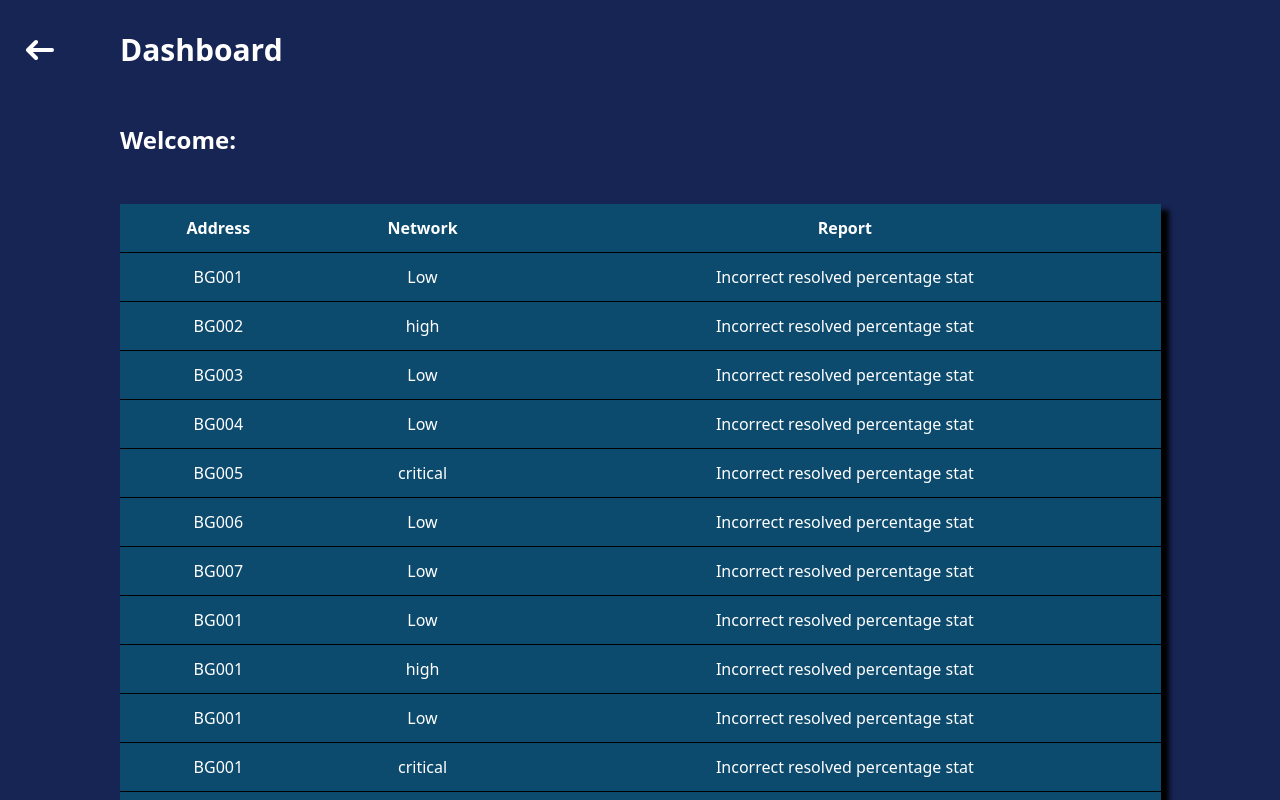
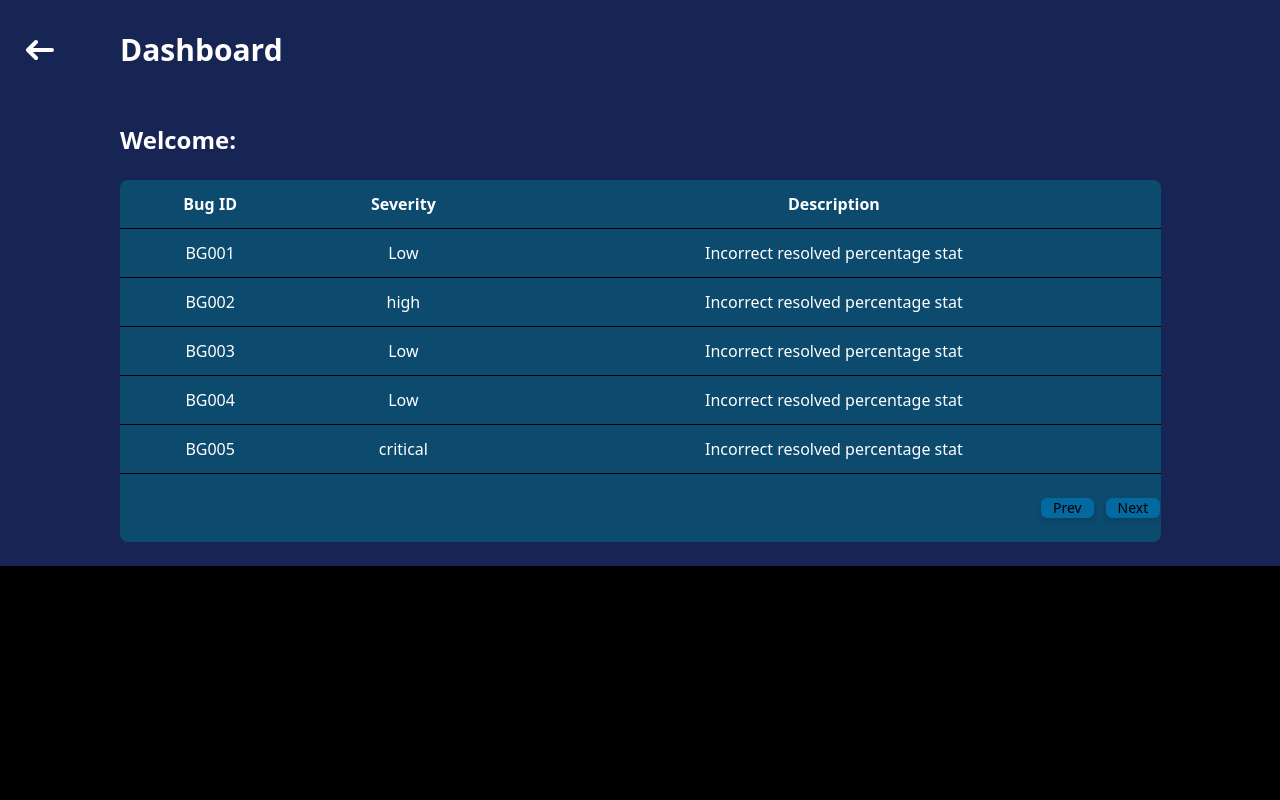
Before and after one commit to shubhangigawande/AI-Audit-FrontEnd, a React (Vite) app: page /MyDashboard in a window 1280 px wide. Shown: the top 800 px of the page. Built offline with nearby package versions, Linux system fonts and the light colour scheme.

Commit message:
upload files

```diff
--- a/src/components/Auditing.tsx
+++ b/src/components/Auditing.tsx
@@ -169,9 +169,9 @@ export function Auditing() {
               </select>
             </div>
 
-            <input type='text' placeholder='Search Project by Token/ Contact address' className='w-full max-w-md p-2 rounded-l h-12 placeholder-white font-semibold bg-gray-300 text-center' />
+            <input type='text' placeholder='Search Project by Token/ Contact address' className='w-full max-w-md p-2 text-black rounded-l h-12 placeholder-white font-semibold bg-gray-300 text-center' />
             <Link to="/SearchClick">
-              <button className='bg-green-400 text-white p-2 h-12 rounded-r hover:bg-green-600 w-12'>
+              <button className='bg-green-400 p-2 h-12 rounded-r hover:bg-green-600 w-12'>
                 <i className='fas fa-search'></i>
               </button>
             </Link>
--- a/src/components/Certifiction.tsx
+++ b/src/components/Certifiction.tsx
@@ -1,4 +1,5 @@
 export function Certification(){
+
     return(
         <div className='flex items-center mt-2 space-x-12'>
 
@@ -44,6 +45,9 @@ export function Certification(){
                         data security for millions of users."
                     </p>
                 </div>
+
+
+
 </div>
     )
 }
--- a/src/components/MyDashboard.tsx
+++ b/src/components/MyDashboard.tsx
@@ -3,8 +3,12 @@ import { useState, useEffect } from 'react';
 import axios from 'axios';
 
 export function MyDashboard() {
+  const [data, setData] = useState([]);
+  const [currentPage, setCurrentPage] = useState(1);
+  const [selectedItems, setSelectedItems] = useState(new Set());
 
-  const [data, setData] = useState([]);
+  const itemsPerPage = 5;
+  const totalPages = Math.ceil(data.length / itemsPerPage);
 
   useEffect(() => {
     axios.get('/data.json')
@@ -15,6 +19,17 @@ export function MyDashboard() {
         console.error('Error fetching data:', error);
       });
   }, []);
+
+  const handlePageChange = (pageNumber) => {
+    if (pageNumber > 0 && pageNumber <= totalPages) {
+      setCurrentPage(pageNumber);
+    }
+  };
+
+  const currentItems = data.slice(
+    (currentPage - 1) * itemsPerPage,
+    currentPage * itemsPerPage
+  );
 
   return (
     <div className='container mx-auto bg-blue-950'>
@@ -39,23 +54,51 @@ export function MyDashboard() {
         </div>
 
         {/* Table */}
-        <div className="overflow-x-auto mt-12 w-11/12 shadow-custom-black">
-          <table className="min-w-full bg-sky-900  text-white">
+        <div className="overflow-x-auto mt-6 w-11/12">
+          <table className="min-w-full bg-sky-900 text-white rounded-lg border-gray-300">
             <thead>
               <tr className="border-b border-black">
-                <th className="p-3 text-center">Address</th>
-                <th className="p-3 text-center">Network</th>
-                <th className="p-3 text-center">Report</th>
+
+                <th className="p-3 text-center">Bug ID</th>
+                <th className="p-3 text-center">Severity</th>
+                <th className="p-3 text-center">Description</th>
               </tr>
             </thead>
             <tbody>
-              {data.map((item, index) => (
+              {currentItems.map((item, index) => (
                 <tr key={index} className="border-b border-black">
+
                   <td className="p-3 text-center">{item["Bug ID"]}</td>
                   <td className="p-3 text-center">{item["Severity"]}</td>
                   <td className="p-3 text-center">{item["Description"]}</td>
                 </tr>
               ))}
+
+              {/* Pagination */}
+              <tr>
+                <td colSpan={4} className="py-6">
+                  <div className="flex justify-end space-x-3">
+                    <button
+                      onClick={() => handlePageChange(currentPage - 1)}
+                      disabled={currentPage === 1}
+                      className="px-3 py-1 h-5 bg-sky-700 text-black rounded-md shadow-md flex items-center text-sm justify-center"
+                    >
+                      Prev
+                    </button>
+
+                    <button
+                      onClick={() => handlePageChange(currentPage + 1)}
+                      disabled={currentPage === totalPages}
+                      className="px-3 py-1 h-5 bg-sky-700  text-black rounded-md shadow-md flex items-center text-sm justify-center"
+                    >
+                      Next
+                    </button>
+                    {/* <span className="flex items-center">
+                      Page: &nbsp;<span className='px-3 py-1 h-7 w-14 bg-gray-100 text-gray-700 rounded-md flex items-center justify-center'>{currentPage}</span>  &nbsp; of {totalPages} &nbsp;&nbsp;
+                    </span> */}
+                  </div>
+                </td>
+              </tr>
             </tbody>
           </table>
         </div>
--- a/src/components/Testimonial.tsx
+++ b/src/components/Testimonial.tsx
@@ -144,7 +144,7 @@ export function Testimonials() {
 
                 <div className='flex items-center mt-2 space-x-8 mr-8'>
 
-                    <div className='bg-white w-96 h-60 border border-gray-400 shadow-custom-gray p-4 rounded-lg flex flex-col ml-16 mt-4'>
+                    <div className='bg-white w-[23rem] h-60 border border-gray-400 shadow-custom-gray p-4 rounded-lg flex flex-col ml-16 mt-4'>
                         <div className="ml-4">
                             <div className='flex items-center mb-2'>
                                 <img src='/images/c1.png' className='h-14 w-14 mr-3' alt="DropBox" />
@@ -160,7 +160,7 @@ export function Testimonials() {
                         </div>
                     </div>
 
-                    <div className='bg-white w-96 h-60 border border-gray-400 shadow-custom-gray p-4 rounded-lg flex flex-col ml-16 mt-4'>
+                    <div className='bg-white w-[23rem] h-60 border border-gray-400 shadow-custom-gray p-4 rounded-lg flex flex-col ml-16 mt-4'>
                         <div className="ml-4">
                             <div className='flex items-center mb-2'>
                                 <img src='/images/c2.png' className='h-14 w-14 mr-3' alt="DropBox" />
@@ -176,7 +176,7 @@ export function Testimonials() {
                         </div>
                     </div>
 
-                    <div className='bg-white w-96 h-60 border border-gray-400 shadow-custom-gray p-4 rounded-lg flex flex-col ml-16 mt-4'>
+                    <div className='bg-white w-[23rem] h-60 border border-gray-400 shadow-custom-gray p-4 rounded-lg flex flex-col ml-16 mt-4'>
                         <div className="ml-4">
                             <div className='flex items-center mb-2'>
                                 <img src='/images/c3.png' className='h-14 w-14 mr-3' alt="DropBox" />
```
